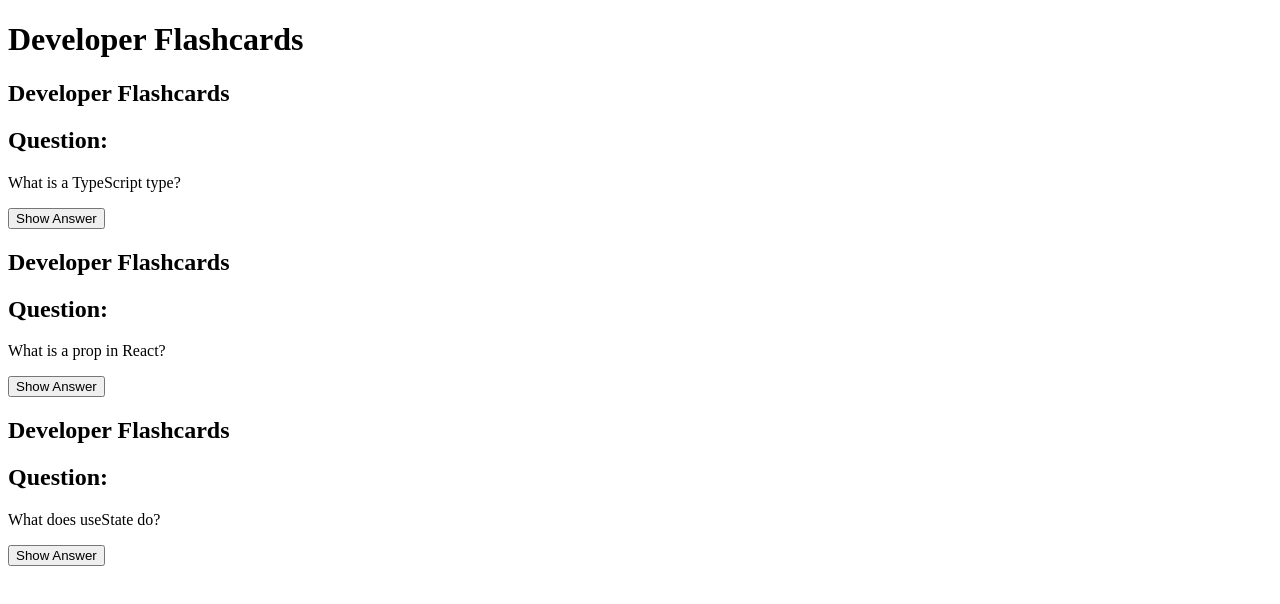
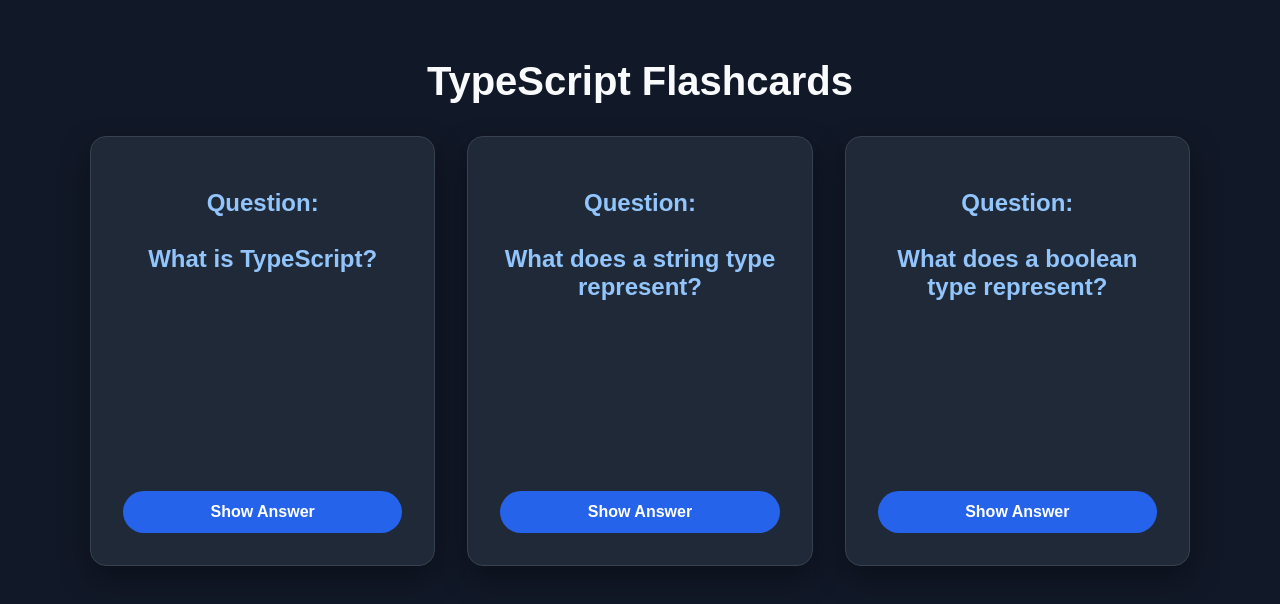
Before and after one commit to jprobussr/react-ts-projects, a React (Vite) app: page / in a window 1280 px wide. Shown: the top 604 px of the page. Built offline with nearby package versions, Linux system fonts and the light colour scheme.

Commit message:
feat: build TypeScript flashcard app layout

```diff
--- a/src/App.css
+++ b/src/App.css
@@ -0,0 +1,18 @@
+.app {
+  min-height: 100vh;
+  padding: 2rem;
+  text-align: center;
+}
+
+.app h1 {
+  margin-bottom: 2rem;
+  font-size: 2.5rem;
+}
+
+.flash-card-list {
+  display: grid;
+  grid-template-columns: repeat(auto-fit, minmax(280px, 1fr));
+  gap: 2rem;
+  max-width: 1100px;
+  margin: 0 auto;
+}
--- a/src/App.tsx
+++ b/src/App.tsx
@@ -1,23 +1,23 @@
 import "./App.css";
 import Flashcard from "./components/Flashcard";
-import { flashcards } from "./data/data";
-
-
+import { flashCards } from "./data/FlashCard";
 
 const App = () => {
   return (
     <main className="app">
-      <h1>Developer Flashcards</h1>
+      <h1>TypeScript Flashcards</h1>
 
-      {flashcards.map((card) => {
-        return (
-          <Flashcard
-            key={card.id}
-            question={card.question}
-            answer={card.answer}
-          />
-        )
-      })}
+      <section className="flash-card-list">
+        {flashCards.map((flashcard) => {
+          return (
+            <Flashcard
+              key={flashcard.id}
+              question={flashcard.question}
+              answer={flashcard.answer}
+            />
+          );
+        })}
+      </section>
     </main>
   );
 };
--- a/src/components/Flashcard.css
+++ b/src/components/Flashcard.css
@@ -0,0 +1,54 @@
+.flash-card {
+  min-height: 430px;
+  padding: 2rem;
+  border: 1px solid #374151;
+  border-radius: 1rem;
+  background: #1f2937;
+  box-shadow: 0 12px 30px rgba(0, 0, 0, 0.35);
+
+  display: flex;
+  flex-direction: column;
+}
+
+.flash-card h2 {
+  margin-bottom: 0.5rem;
+  color: #93c5fd;
+}
+
+.flash-card p {
+  margin-bottom: 1.5rem;
+  line-height: 1.6;
+  font-size: 1.05rem;
+  text-align: center;
+}
+
+.flash-card button {
+  margin-top: auto;
+  padding: 0.75rem 1.25rem;
+  border: none;
+  border-radius: 999px;
+  background: #2563eb;
+  color: #ffffff;
+  font-size: 1rem;
+  font-weight: 700;
+  cursor: pointer;
+}
+
+.flash-card button:hover {
+  background: #1d4ed8;
+}
+
+.flash-card__answer {
+  margin-top: 1.5rem;
+  padding-top: 1.5rem;
+  border-top: 1px solid #374151;
+}
+
+.flash-card__answer p {
+  min-height: 130px;
+  display: flex;
+  align-items: center;
+  justify-content: center;
+  border: 1px solid #1d4ed8;
+  padding: 1rem;
+}
--- a/src/components/Flashcard.tsx
+++ b/src/components/Flashcard.tsx
@@ -1,37 +1,32 @@
+import { useState } from "react";
+import "./Flashcard.css";
+import type { FlashCardData } from "../data/FlashCard";
 
-import "./Flashcard.css";
-import { useState } from "react";
+type FlashCardProps = Pick<FlashCardData, "question" | "answer">;
 
-type FlashcardProps = {
-  question: string;
-  answer: string;
-};
-
-const Flashcard = ({ question, answer }: FlashcardProps) => {
+const Flashcard = ({ question, answer }: FlashCardProps) => {
   const [showAnswer, setShowAnswer] = useState<boolean>(false);
 
-  const handleClick = () => {
+  const handleToggleAnswer = () => {
     setShowAnswer((prevAnswer) => !prevAnswer);
   };
 
   return (
-    <section className="flashcard">
-      <h1>Developer Flashcards</h1>
+    <article className="flash-card">
+      <h2>Question:</h2>
+      <h2>{question}</h2>
 
-      <h2>Question: </h2>
-      <p>{question}</p>
-      <button onClick={handleClick}>
+      <button onClick={handleToggleAnswer}>
         {showAnswer ? "Hide Answer" : "Show Answer"}
       </button>
 
       {showAnswer && (
-        <>
-            <h2>Answer:</h2>
-            <p>{answer}</p>
-        </>
-
+        <div className="flash-card__answer">
+          <h2>Answer: </h2>
+          <p>{answer}</p>
+        </div>
       )}
-    </section>
+    </article>
   );
 };
 
--- /dev/null
+++ b/src/data/FlashCard.ts
@@ -0,0 +1,23 @@
+export type FlashCardData = {
+  id: number;
+  question: string;
+  answer: string;
+};
+
+export const flashCards: FlashCardData[] = [
+  {
+    id: 1,
+    question: "What is TypeScript?",
+    answer: "TypeScript is JavaScript with extra syntax for checking types.",
+  },
+  {
+    id: 2,
+    question: "What does a string type represent?",
+    answer: "A string represents text, such as names, messages, or titles.",
+  },
+  {
+    id: 3,
+    question: "What does a boolean type represent?",
+    answer: "A boolean represents true or false values.",
+  },
+];
--- a/src/index.css
+++ b/src/index.css
@@ -0,0 +1,10 @@
+* {
+  box-sizing: border-box;
+}
+
+body {
+  margin: 0;
+  font-family: Arial, Helvetica, sans-serif;
+  background: #111827;
+  color: #f9fafb;
+}
```
